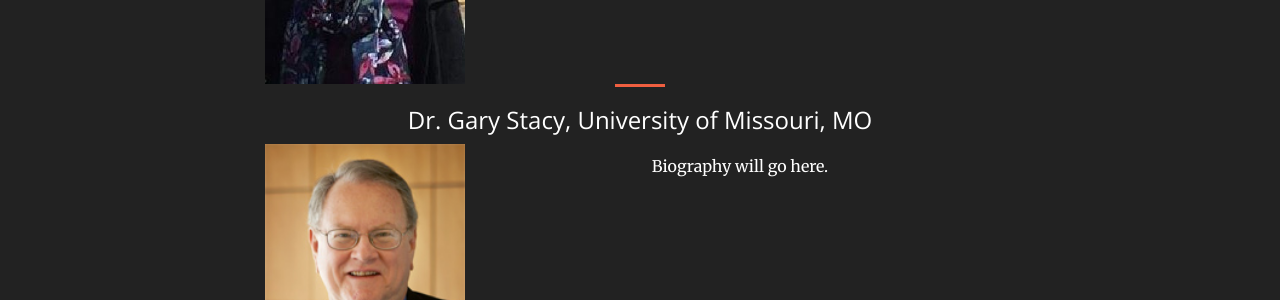
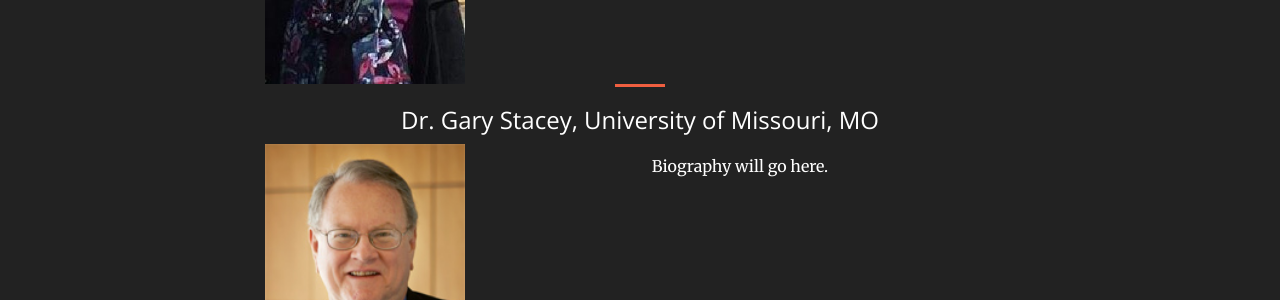
Before and after one commit to mupioneersymposium/mupioneersymposium.github.io, a Jekyll site: the page built from speakers.md, in a window 1280 px wide and 900 px high, scrolled down 830 px. Shown: the part 157-457 px from the top of the window. Built offline with Jekyll 4.4.1, drawn with Linux system fonts in a browser that asks for light colours.

Commit message:
Update speakers.md

```diff
--- a/speakers.md
+++ b/speakers.md
@@ -29,9 +29,9 @@ Biography will go here.
 
 <hr style="clear: both;" />
 
-### Dr. Gary Stacy, University of Missouri, MO
+### Dr. Gary Stacey, University of Missouri, MO
 
-<img src="/img/speaker3.jpeg" alt="Dr. Gary Stacy Photo" width="200px" style="float: left" />
+<img src="/img/speaker3.jpeg" alt="Dr. Gary Stacey Photo" width="200px" style="float: left" />
 
 Biography will go here.
 
```
